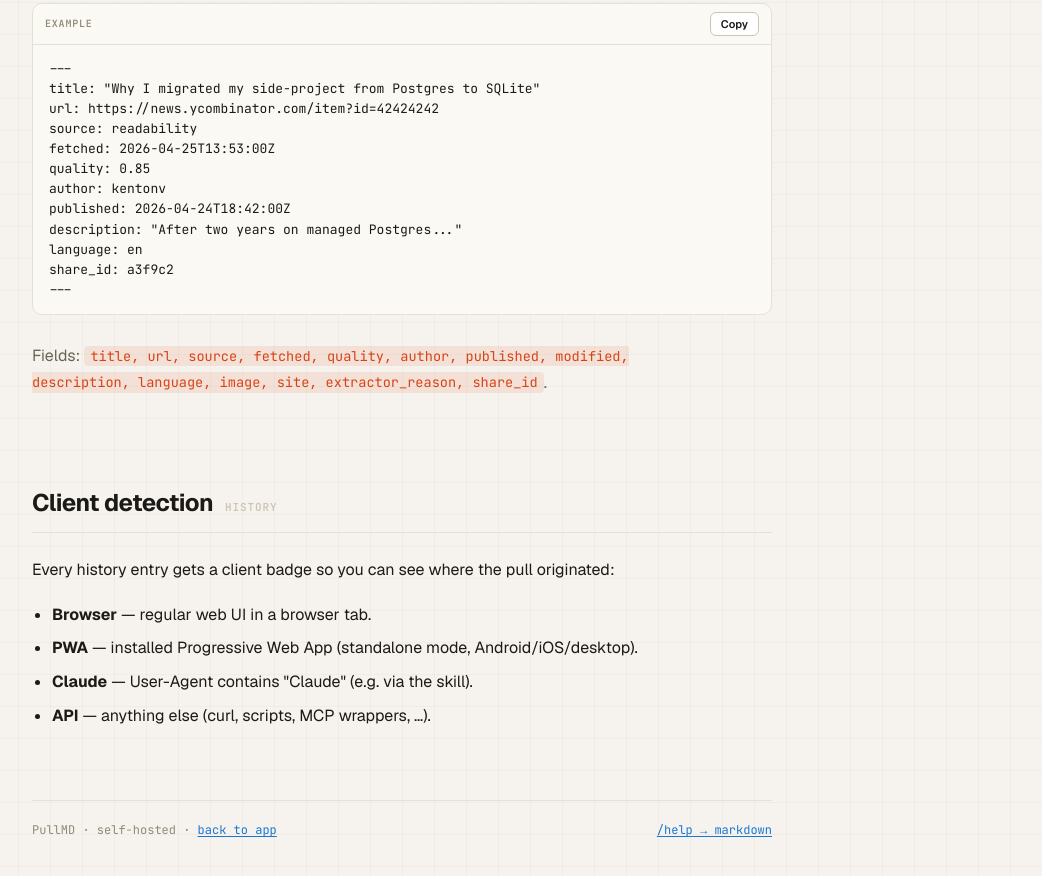
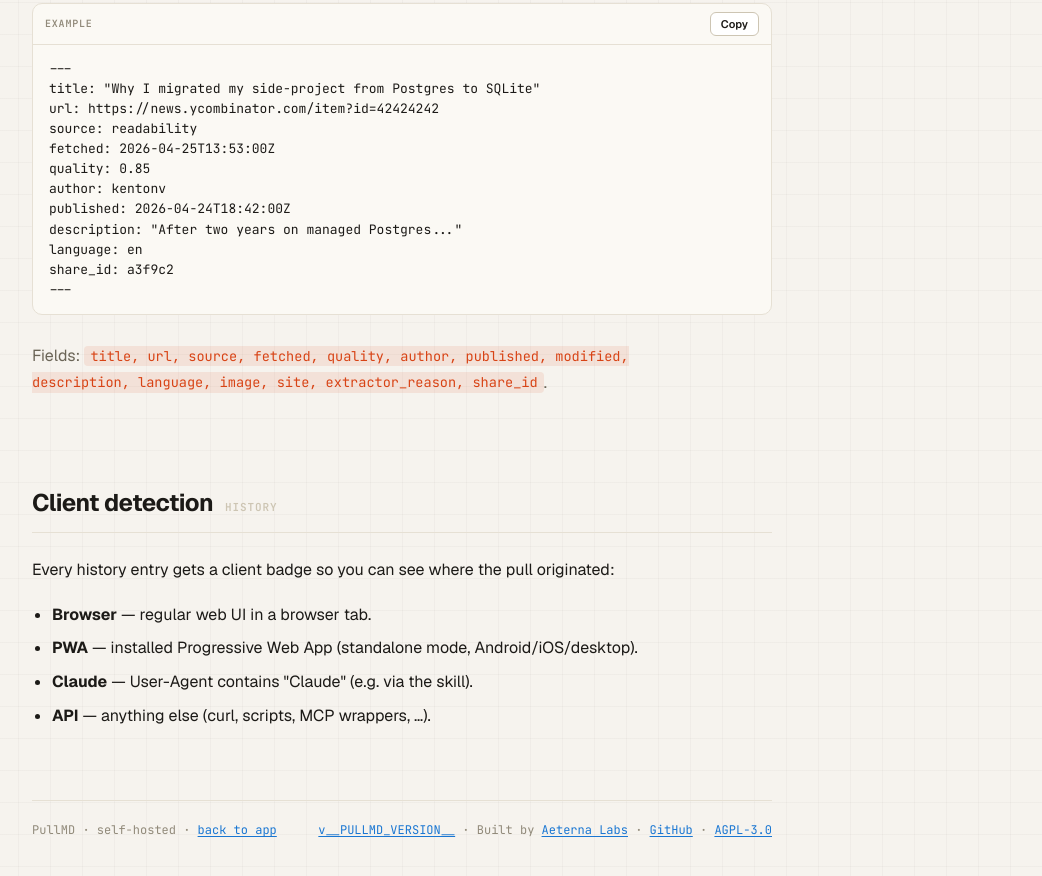
Before and after one commit to resonact0/pullmd, a website: page public/help.html in a window 1280 px wide. Shown: the part 5118-5994 px from the top of the page, without its empty margins (238-1280 px from the left). Drawn offline with nearby package versions, Linux system fonts and the light colour scheme.

Commit message:
feat(ui): unify help.html footer with credit + version line
Co-Authored-By: Claude Sonnet 4.6 <noreply@anthropic.com>

```diff
--- a/public/help.html
+++ b/public/help.html
@@ -599,10 +599,19 @@ share_id: a3f9c2
       </ul>
     </section>
 
-    <div class="foot">
+    <div class="foot" role="contentinfo">
       <span lang="de">PullMD · self-hosted · <a href="/">zurück zur App</a></span>
       <span lang="en">PullMD · self-hosted · <a href="/">back to app</a></span>
-      <span><a href="__PULLMD_URL__/api?url=https%3A%2F%2Fpullmd.hive.dammert.net%2Fhelp" target="_blank" rel="noopener">/help → markdown</a></span>
+      <span class="foot-credit">
+        <a href="https://github.com/AeternaLabsHQ/pullmd/releases/tag/v__PULLMD_VERSION__"
+           target="_blank" rel="noopener">v__PULLMD_VERSION__</a>
+        ·
+        Built by <a href="https://github.com/AeternaLabsHQ" target="_blank" rel="noopener">Aeterna Labs</a>
+        ·
+        <a href="https://github.com/AeternaLabsHQ/pullmd" target="_blank" rel="noopener">GitHub</a>
+        ·
+        <a href="https://github.com/AeternaLabsHQ/pullmd/blob/main/LICENSE" target="_blank" rel="noopener">AGPL-3.0</a>
+      </span>
     </div>
   </div>
 
```
